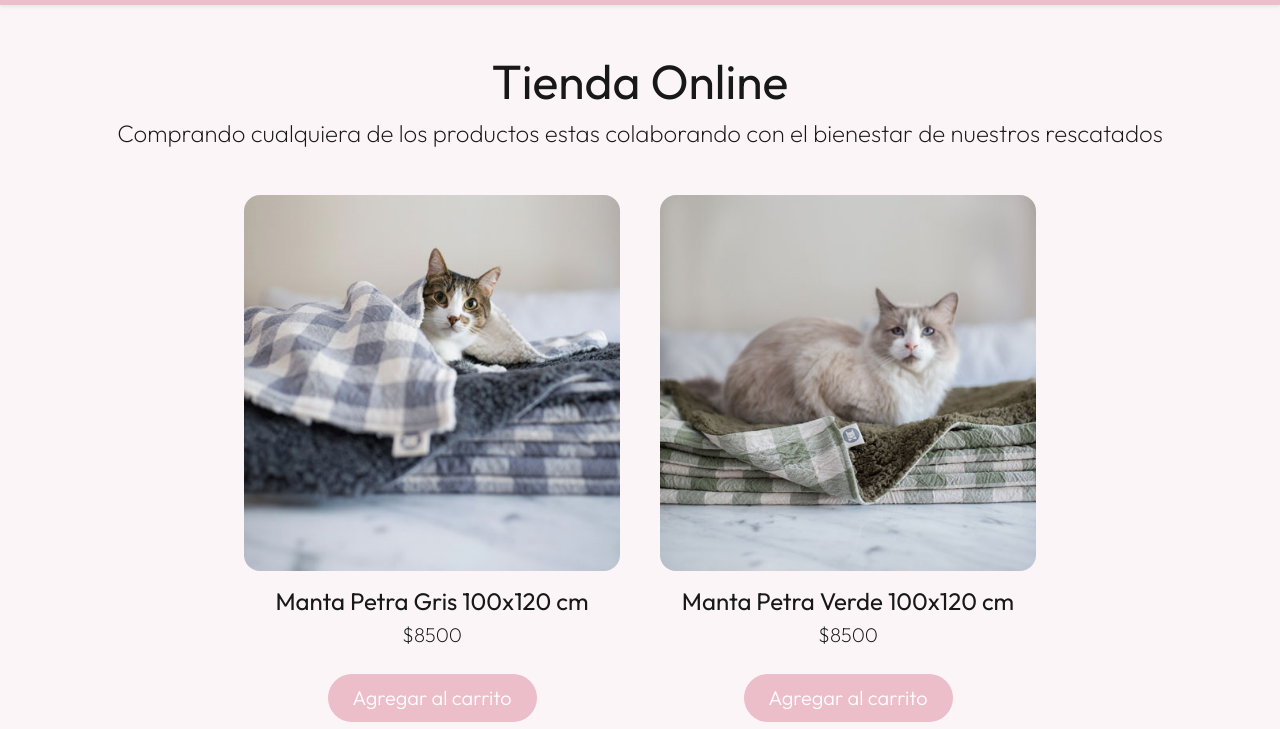
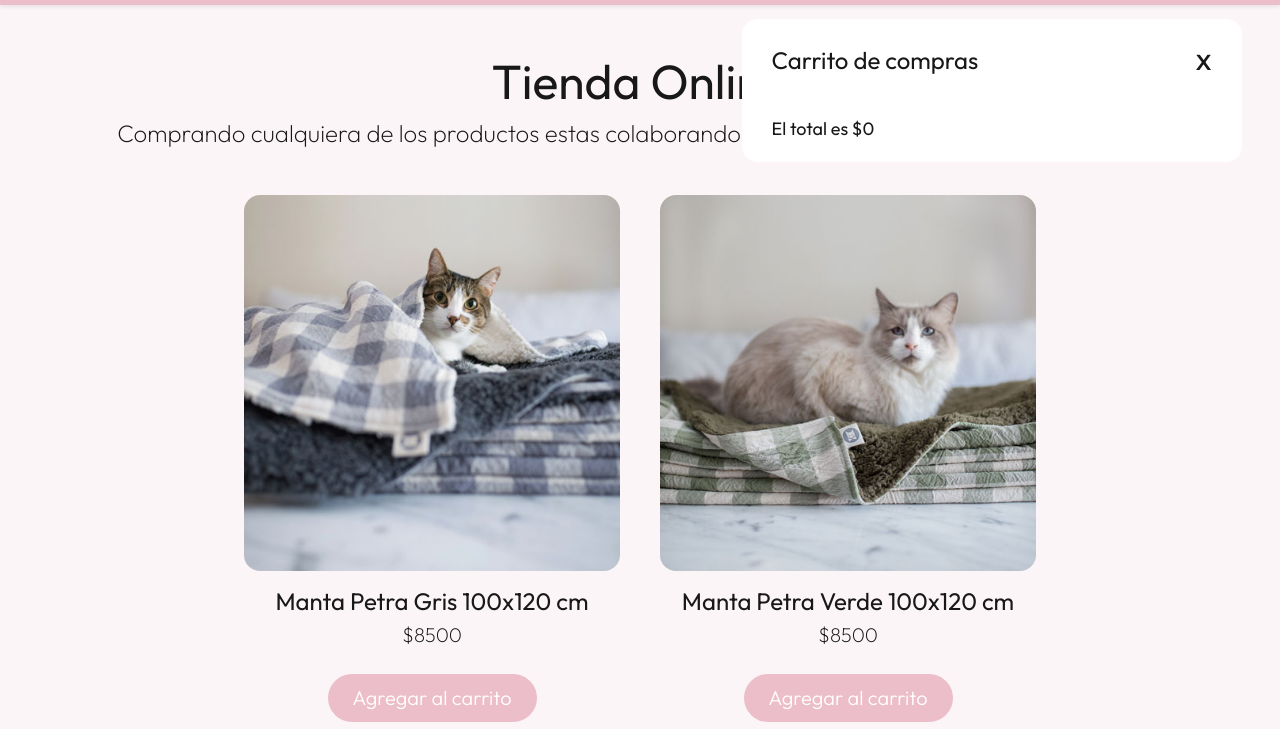
Before and after one commit to sofibaserga/JavaScript-EntregaFinal, a plain HTML site: page pages/tienda.html in a window 1280 px wide. Both pictures are taken after a click on the picture 1178 px from the left and 38 px from the top of the page. Shown: the part 71-800 px from the top of the page. Drawn offline with nearby package versions, Linux system fonts and the light colour scheme.

Commit message:
preentrega 3 con correcciones de css del carrito

```diff
--- /dev/null
+++ b/js/carrito.js
@@ -0,0 +1,65 @@
+const llenarCarrito = () =>{
+
+        popUp.innerHTML = ``
+
+        popUp.style.display = "inline-block";
+        const popUpHeader = document.createElement("div");
+        popUpHeader.className = "pop-up-header";
+        popUpHeader.innerHTML = `
+            <h2 class="fs-4 text-center mb-1">Carrito de compras</h2>
+        `;
+        popUp.append(popUpHeader)
+
+        const popUpCerrar = document.createElement("h2");
+        popUpCerrar.className = "pop-up-cerrar";
+        popUpCerrar.innerHTML = `x`;
+
+        popUpCerrar.addEventListener('click', () => {
+            popUp.style.display = "none";
+        })
+
+        popUpHeader.append(popUpCerrar)
+
+        carrito.forEach((producto) => {
+            let contenidoCarrito = document.createElement("div");
+            contenidoCarrito.className = "contenido-carrito";
+            contenidoCarrito.innerHTML = `
+                <p>${producto.categoria} ${producto.nombre} ${producto.color} ${producto.medidas}</p>
+                <p>$${producto.precio}</p>
+            `;
+            popUp.append(contenidoCarrito)
+
+            let eliminarProducto = document.createElement("p");
+            eliminarProducto.className = "eliminar-producto";
+            eliminarProducto.innerHTML = `x`;
+            contenidoCarrito.append(eliminarProducto);
+
+            eliminarProducto.addEventListener('click', eliminarItem);
+
+        })
+
+
+        const total = carrito.reduce ((acumulador,producto) => acumulador + producto.precio, 0);
+
+        const popUpTotal = document.createElement("div");
+        popUpTotal.className = "popUpTotal"
+        popUpTotal.innerHTML = `El total es $${total}
+        `;
+        popUp.append(popUpTotal)
+
+
+    }
+
+
+verCarrito.addEventListener('click', llenarCarrito);
+
+const eliminarItem = () => {
+    const encontrarIndex = carrito.find ((producto) => producto.index)
+
+    carrito = carrito.filter ((carritoIndex) => {
+        return carritoIndex !== encontrarIndex;
+    })
+
+    guardarLocalStorage();
+    llenarCarrito();
+}
--- a/js/main.js
+++ b/js/main.js
@@ -1,5 +1,4 @@
 let carrito = JSON.parse(localStorage.getItem('carrito')) || [];
-
 
 function agregarAlCarrito(producto) {
     carrito.push(producto);
@@ -38,47 +37,6 @@ dibujarCard();
 const verCarrito = document.getElementById('verCarrito')
 const popUp = document.getElementById('popUpHeader')
 
-verCarrito.addEventListener('click', () => {
-    popUp.innerHTML = ``
-
-    popUp.style.display = "inline-block";
-    const popUpHeader = document.createElement("div");
-    popUpHeader.className = "pop-up-header";
-    popUpHeader.innerHTML = `
-        <h2 class="fs-4 text-center mb-1">Carrito de compras</h2>
-    `;
-    popUp.append(popUpHeader)
-
-    const popUpCerrar = document.createElement("h2");
-    popUpCerrar.className = "pop-up-cerrar";
-    popUpCerrar.innerHTML = `x`;
-
-    popUpCerrar.addEventListener('click', () => {
-        popUp.style.display = "none";
-    })
-
-    popUpHeader.append(popUpCerrar)
-
-    carrito.forEach((producto) => {
-        let contenidoCarrito = document.createElement("div");
-        contenidoCarrito.className = "contenido-carrito";
-        contenidoCarrito.innerHTML = `
-            <p>${producto.categoria} ${producto.nombre} ${producto.color} ${producto.medidas}</p>
-            <p>$${producto.precio}</p>
-        `;
-        popUp.append(contenidoCarrito)
-    })
-
-    const total = carrito.reduce ((acumulador,producto) => acumulador + producto.precio, 0);
-
-    const popUpTotal = document.createElement("div");
-    popUpTotal.className = "popUpTotal"
-    popUpTotal.innerHTML = `El total es $${total}
-    `;
-    popUp.append(popUpTotal)
-
-
-})
 
 const guardarLocalStorage = () => {
     localStorage.setItem('carrito',JSON.stringify(carrito));
--- a/js/productos.js
+++ b/js/productos.js
@@ -1,4 +1,5 @@
 class Productos {
+    index;
     imagen;
     categoria;
     nombre;
@@ -6,7 +7,8 @@ class Productos {
     medidas;
     precio;
 
-    constructor(imagen, categoria, nombre, color, medidas, precio) {
+    constructor(index, imagen, categoria, nombre, color, medidas, precio) {
+        this.index = index;
         this.imagen = imagen;
         this.categoria = categoria;
         this.nombre = nombre;
@@ -18,14 +20,14 @@ class Productos {
 
 const producto = [];
 
-    producto.push(new Productos('../assets/img/tienda/petra_gris.jpg', 'Manta', 'Petra', 'Gris', '100x120 cm', 8500));
-    producto.push(new Productos('../assets/img/tienda/petra_verde.jpg', 'Manta', 'Petra', 'Verde', '100x120 cm', 8500));
-    producto.push(new Productos('../assets/img/tienda/petra_natural.jpg', 'Manta', 'Petra', 'Natural', '100x120 cm', 8500));
-    producto.push(new Productos('../assets/img/tienda/petra_rosa_natural.jpg', 'Manta', 'Petra', 'Rosa', '65x85 cm', 7500));
-    producto.push(new Productos('../assets/img/tienda/petra_verde_natural.jpg', 'Manta', 'Petra', 'Verde', '65x85 cm', 7500));
-    producto.push(new Productos('../assets/img/tienda/libreta-sanitaria.jpg', 'Libreta Sanitaria', '', '', '14,5x21 cm', 2000));
-    producto.push(new Productos('../assets/img/tienda/rascador-godini.jpg', 'Rascador', 'Godini', '', '', 15000));
-    producto.push(new Productos('../assets/img/tienda/rascador-kika.jpg', 'Rascador', 'Kika', '', '', 28000));
-    producto.push(new Productos('../assets/img/tienda/rascador-mintie.jpg', 'Rascador', 'Mintie', '', '', 18000));
-    producto.push(new Productos('../assets/img/tienda/rascador-tomatito.jpg', 'Rascador', 'Tomatito', '', '', 20000));
-    producto.push(new Productos('../assets/img/tienda/rascador-tomipuff.jpg', 'Rascador', 'Tomipuff', '', '', 25000));
+    producto.push(new Productos('1', '../assets/img/tienda/petra_gris.jpg', 'Manta', 'Petra', 'Gris', '100x120 cm', 8500));
+    producto.push(new Productos('2', '../assets/img/tienda/petra_verde.jpg', 'Manta', 'Petra', 'Verde', '100x120 cm', 8500));
+    producto.push(new Productos('3', '../assets/img/tienda/petra_natural.jpg', 'Manta', 'Petra', 'Natural', '100x120 cm', 8500));
+    producto.push(new Productos('4', '../assets/img/tienda/petra_rosa_natural.jpg', 'Manta', 'Petra', 'Rosa', '65x85 cm', 7500));
+    producto.push(new Productos('5', '../assets/img/tienda/petra_verde_natural.jpg', 'Manta', 'Petra', 'Verde', '65x85 cm', 7500));
+    producto.push(new Productos('6', '../assets/img/tienda/libreta-sanitaria.jpg', 'Libreta Sanitaria', '', '', '14,5x21 cm', 2000));
+    producto.push(new Productos('7', '../assets/img/tienda/rascador-godini.jpg', 'Rascador', 'Godini', '', '', 15000));
+    producto.push(new Productos('8', '../assets/img/tienda/rascador-kika.jpg', 'Rascador', 'Kika', '', '', 28000));
+    producto.push(new Productos('9', '../assets/img/tienda/rascador-mintie.jpg', 'Rascador', 'Mintie', '', '', 18000));
+    producto.push(new Productos('10', '../assets/img/tienda/rascador-tomatito.jpg', 'Rascador', 'Tomatito', '', '', 20000));
+    producto.push(new Productos('11', '../assets/img/tienda/rascador-tomipuff.jpg', 'Rascador', 'Tomipuff', '', '', 25000));
--- a/js/productosCarrito.js
+++ b/js/productosCarrito.js
@@ -1,4 +1,5 @@
 class ProductosCarrito {
+    index;
     categoria;
     nombre;
     color;
@@ -6,7 +7,8 @@ class ProductosCarrito {
     precio;
     cantidad;
 
-    constructor(categoria, nombre, color, medidas, precio, cantidad) {
+    constructor(index, categoria, nombre, color, medidas, precio, cantidad) {
+        this.index = index;
         this.categoria = categoria;
         this.nombre = nombre;
         this.color = color;
--- a/pages/tienda.html
+++ b/pages/tienda.html
@@ -136,8 +136,7 @@
     <script src="../js/productos.js"></script>
     <script src="../js/productosCarrito.js"></script>
     <script src="../js/main.js"></script>
-
-
+    <script src="../js/carrito.js"></script>
 </body>
 
 </html>
--- a/scss/_maintienda.scss
+++ b/scss/_maintienda.scss
@@ -1,3 +1,43 @@
 .adopta__titulo__h2{
     font-weight: map-get($font-weight, regular);
 }
+
+#popUpHeader {
+    background-color: white;
+    padding: 20px 30px;
+    border-radius: 16px;
+    width: 500px;
+    position: fixed;
+    top: 90px;
+    right: 3%;
+}
+
+.pop-up-header {
+    display: flex;
+    justify-content: space-between;
+    align-items: center;
+    margin-bottom: 10px;
+}
+
+.pop-up-cerrar {
+    cursor:pointer;
+}
+
+.contenido-carrito{
+    display:flex;
+    justify-content: space-between;
+    padding-top: 15px;
+    padding-bottom: 15px;
+    border-bottom: 1px solid rgb(227, 227, 227);
+}
+
+.eliminar-producto {
+    cursor:pointer;
+    color:rgb(174, 174, 174);
+}
+
+
+.popUpTotal{
+    margin-top: 30px;
+    font-weight: 500;
+}
```
Also changed, not shown: css/estilos.css, 1 other file.
